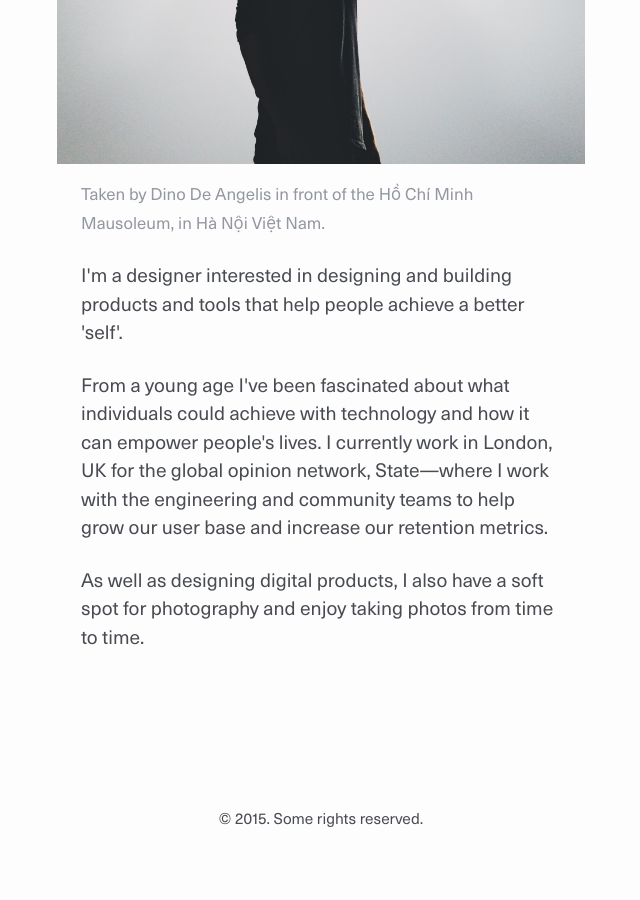
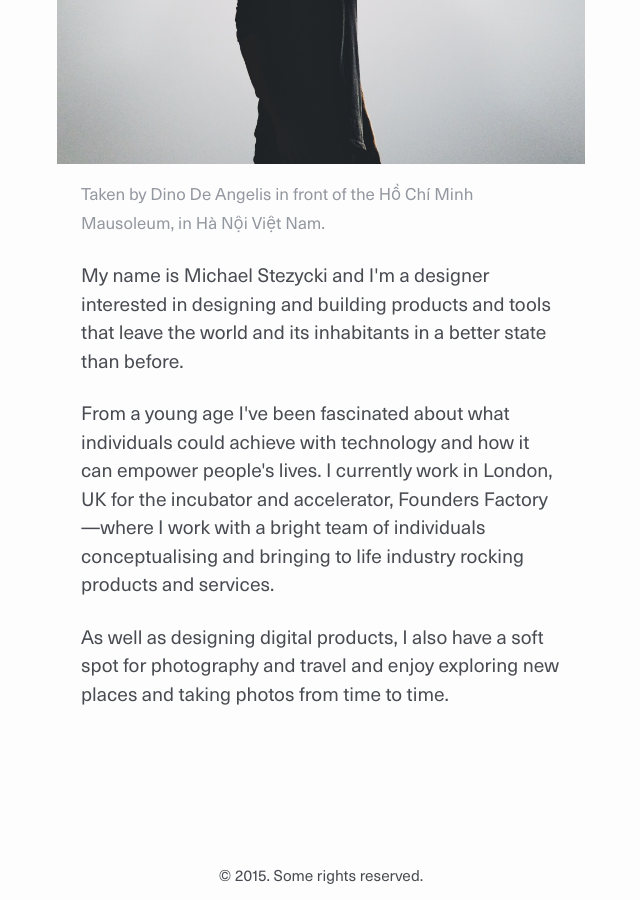
Before and after one commit to mr-stezz/mr-stezz.github.io, a Jekyll site: the page built from about.md, in a window 1280 px wide and 900 px high, scrolled down 564 px. Shown: the whole window, without its empty margins (319-959 px from the left). Built offline with Jekyll 4.4.1, drawn with Linux system fonts in a browser that asks for light colours; Markdown is read by kramdown in place of the engine named in the settings.

Commit message:
add new content in about

```diff
--- a/about.md
+++ b/about.md
@@ -4,10 +4,10 @@ title: About
 ---
 <div class="text-col">
   <figure>
-    <img src="/assets/img/content/IMG_4500.jpg" alt="Taken in Vietnam">
+    <img src="/assets/img/content/IMG_4500.jpg" alt="Taken in Vietnam" alt="Looking onwards, standing in front of the Hồ Chí Minh Mausoleum, in Hà Nội Việt Nam">
     <figcaption>Taken by Dino De Angelis in front of the Hồ Chí Minh Mausoleum, in Hà Nội Việt Nam.</figcaption>
   </figure>
-  <p>I'm a designer interested in designing and building products and tools that help people achieve a better 'self'.</p>
-  <p>From a young age I've been fascinated about what individuals could achieve with technology and how it can empower people's lives. I currently work in London, UK for the global opinion network, State&mdash;where I work with the engineering and community teams to help grow our user base and increase our retention metrics.</p>
-  <p>As well as designing digital products, I also have a soft spot for photography and enjoy taking photos from time to time.</p>
+  <p>My name is Michael Stezycki and I'm a designer interested in designing and building products and tools that leave the world and its inhabitants in a better state than before.</p>
+  <p>From a young age I've been fascinated about what individuals could achieve with technology and how it can empower people's lives. I currently work in London, UK for the incubator and accelerator, Founders Factory&mdash;where I work with a bright team of individuals conceptualising and bringing to life industry rocking products and services.</p>
+  <p>As well as designing digital products, I also have a soft spot for photography and travel and enjoy exploring new places and taking photos from time to time.</p>
 </div>
```
